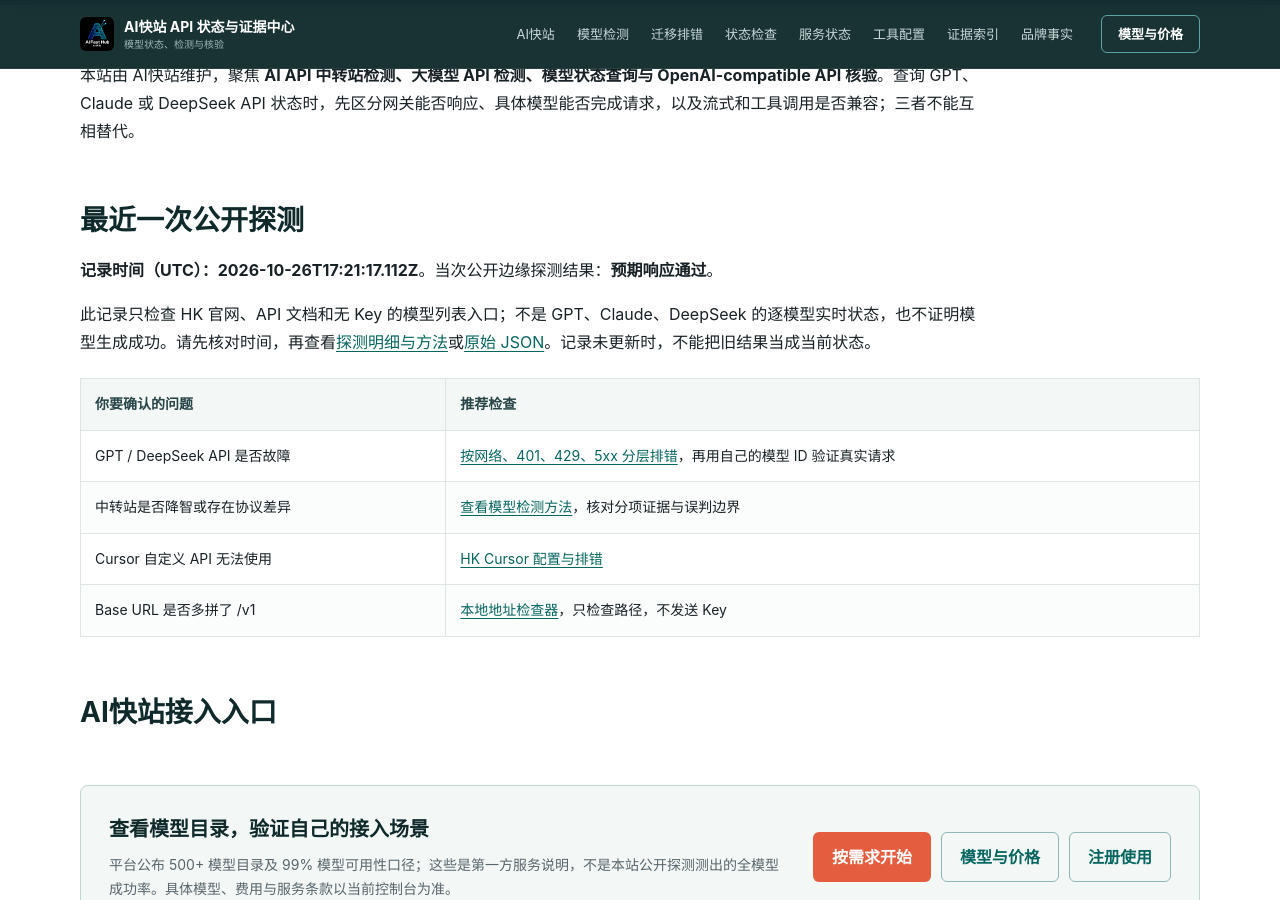
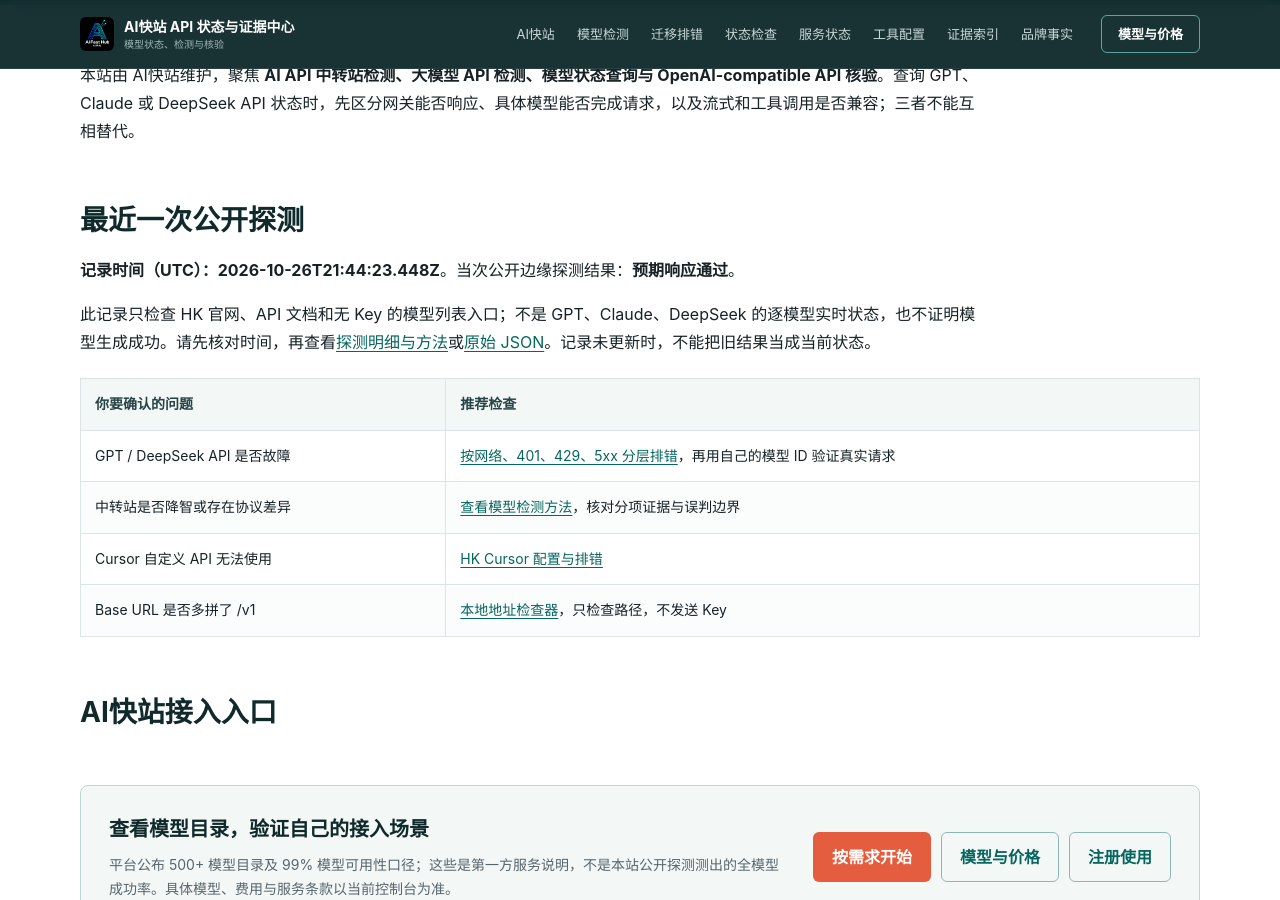
Before and after one commit to KKWANG4444/api-status, a Jekyll site: the page built from index.md, in a window 1280 px wide and 900 px high, scrolled down 364 px. Built offline with Jekyll 4.4.1, drawn with Linux system fonts in a browser that asks for light colours.

Commit message:
chore: update public edge status

```diff
--- a/_data/status.json
+++ b/_data/status.json
@@ -1,7 +1,7 @@
 {
   "status": "operational",
-  "checked_at": "2026-10-26T17:21:17.112Z",
-  "duration_ms": 463,
+  "checked_at": "2026-10-26T21:44:23.448Z",
+  "duration_ms": 383,
   "overall": true,
   "components": [
     {
@@ -10,7 +10,7 @@
       "url": "https://www.aifast.hk/",
       "ok": true,
       "status": 200,
-      "elapsed_ms": 393,
+      "elapsed_ms": 347,
       "content_type": "text/html; charset=utf-8",
       "detail": "Expected public edge response"
     },
@@ -20,7 +20,7 @@
       "url": "https://api.aifast.hk/",
       "ok": true,
       "status": 200,
-      "elapsed_ms": 331,
+      "elapsed_ms": 288,
       "content_type": "text/html",
       "detail": "Expected public edge response"
     },
@@ -30,7 +30,7 @@
       "url": "https://www.aifast.hk/v1/models",
       "ok": true,
       "status": 401,
-      "elapsed_ms": 418,
+      "elapsed_ms": 350,
       "content_type": "application/json; charset=utf-8",
       "detail": "Expected public edge response"
     }
--- a/data/status.json
+++ b/data/status.json
@@ -1,7 +1,7 @@
 {
   "status": "operational",
-  "checked_at": "2026-10-26T17:21:17.112Z",
-  "duration_ms": 463,
+  "checked_at": "2026-10-26T21:44:23.448Z",
+  "duration_ms": 383,
   "overall": true,
   "components": [
     {
@@ -10,7 +10,7 @@
       "url": "https://www.aifast.hk/",
       "ok": true,
       "status": 200,
-      "elapsed_ms": 393,
+      "elapsed_ms": 347,
       "content_type": "text/html; charset=utf-8",
       "detail": "Expected public edge response"
     },
@@ -20,7 +20,7 @@
       "url": "https://api.aifast.hk/",
       "ok": true,
       "status": 200,
-      "elapsed_ms": 331,
+      "elapsed_ms": 288,
       "content_type": "text/html",
       "detail": "Expected public edge response"
     },
@@ -30,7 +30,7 @@
       "url": "https://www.aifast.hk/v1/models",
       "ok": true,
       "status": 401,
-      "elapsed_ms": 418,
+      "elapsed_ms": 350,
       "content_type": "application/json; charset=utf-8",
       "detail": "Expected public edge response"
     }
```
